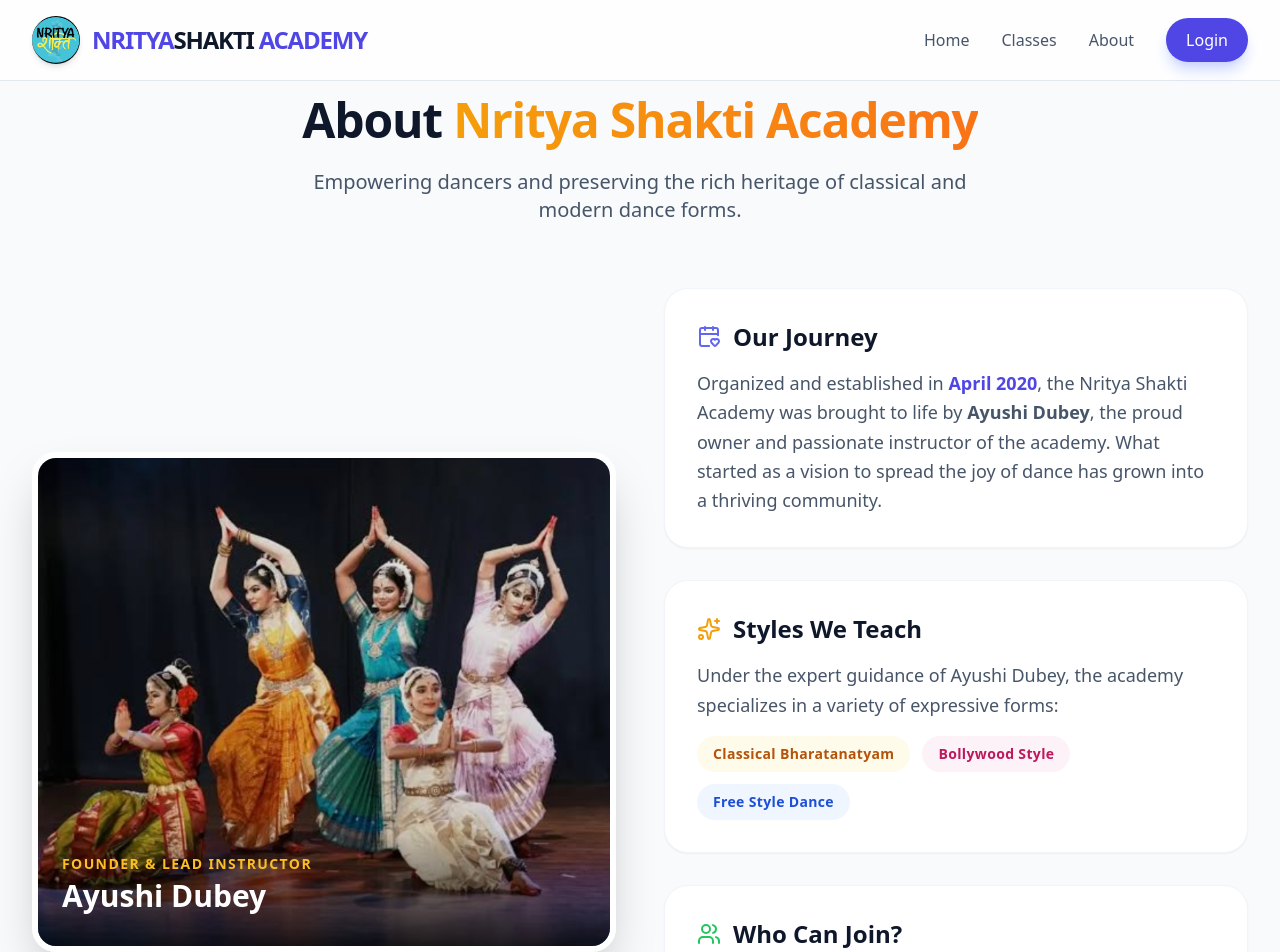
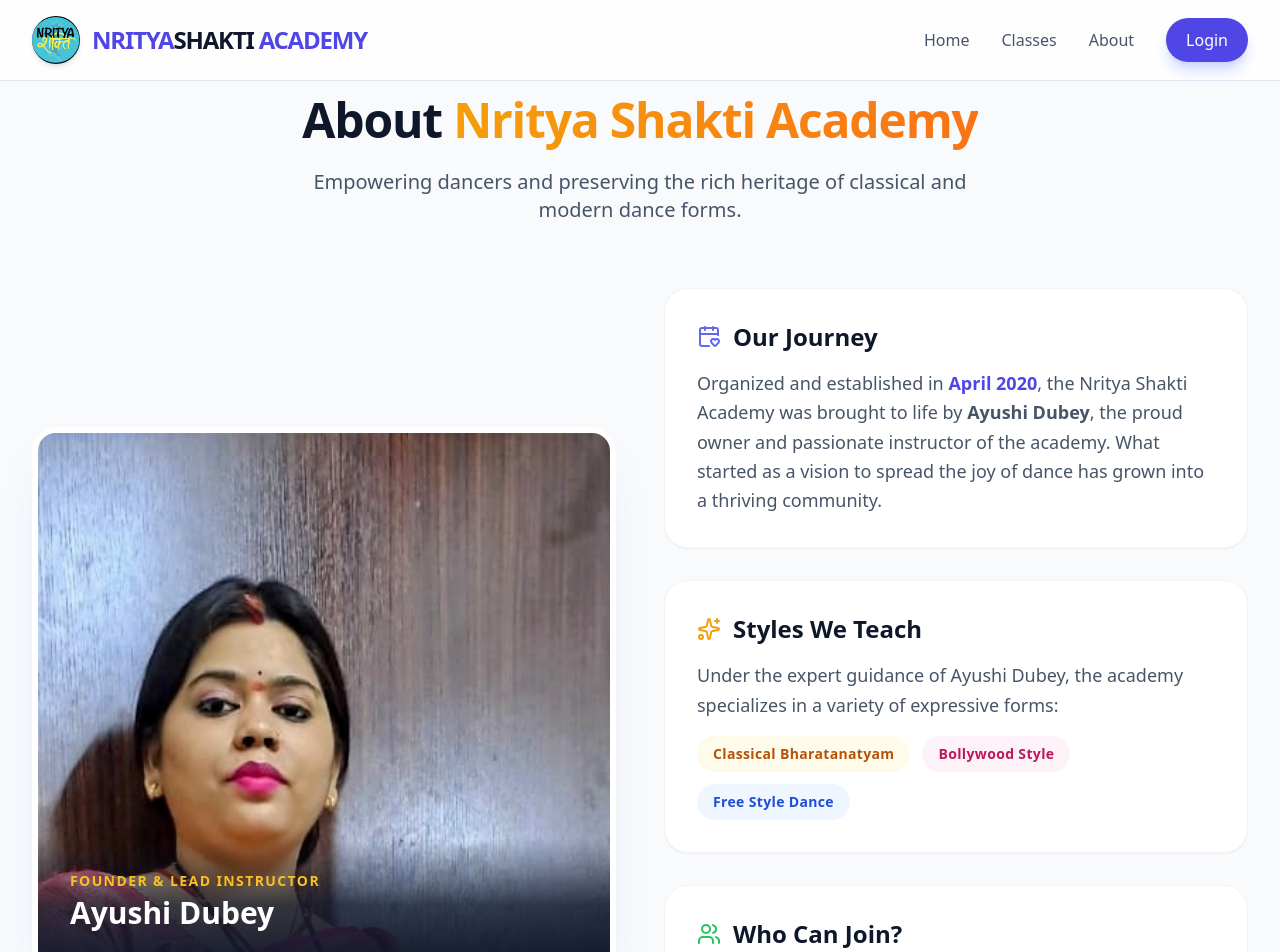
Before and after one commit to Shivam12220371/Nritya-Sakti-Academy, a React (Vite) app in the folder frontend/: page /about in a window 1280 px wide. Shown: the top 952 px of the page. Built offline with nearby package versions, Linux system fonts and the light colour scheme; no server answers.

Commit message:
Founder photo update

```diff
--- a/frontend/src/pages/AboutUs.tsx
+++ b/frontend/src/pages/AboutUs.tsx
@@ -23,9 +23,9 @@ const AboutUs = () => {
 
           {/* Image Side */}
           <motion.div initial={{ opacity: 0, x: -30 }} animate={{ opacity: 1, x: 0 }} transition={{ duration: 0.6, delay: 0.2 }}>
-            <div className="relative rounded-3xl overflow-hidden shadow-2xl border-[6px] border-white dark:border-slate-800 xl:h-[500px]">
-                <img src="/dance1.jpg" alt="Ayushi Dubey - Founder" className="w-full h-full object-cover" />
-                <div className="absolute bottom-0 left-0 w-full p-6 bg-gradient-to-t from-black/80 to-transparent">
+            <div className="relative group rounded-3xl overflow-hidden shadow-2xl shadow-indigo-500/10 border-[6px] border-white dark:border-slate-800 xl:h-[550px] transition-transform duration-500 hover:scale-[1.02]">
+                <img src="/ayushi.jpg" alt="Ayushi Dubey - Founder" className="w-full h-full object-cover object-top transition-transform duration-700 group-hover:scale-105" />
+                <div className="absolute bottom-0 left-0 w-full p-8 bg-gradient-to-t from-slate-900 via-slate-900/80 to-transparent">
                     <p className="text-amber-400 font-bold tracking-widest uppercase text-sm mb-1">Founder & Lead Instructor</p>
                     <h3 className="text-3xl font-bold text-white mb-2">Ayushi Dubey</h3>
                 </div>
```
Also changed, not shown: frontend/public/ayushi.jpg (added).
